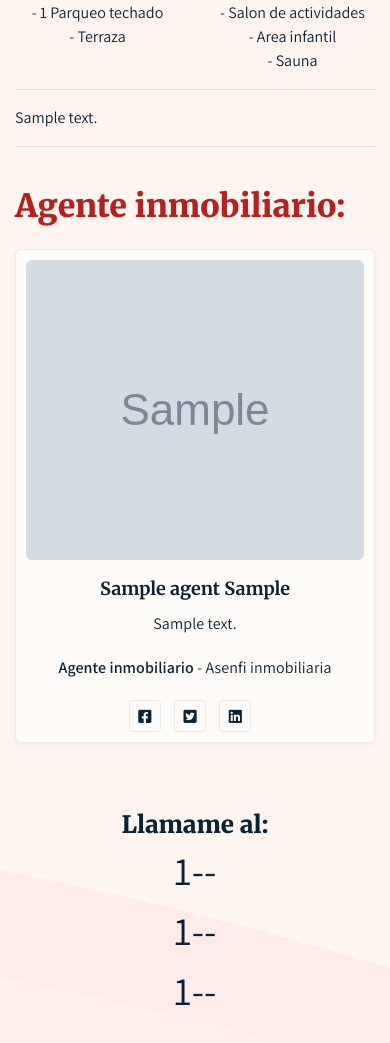
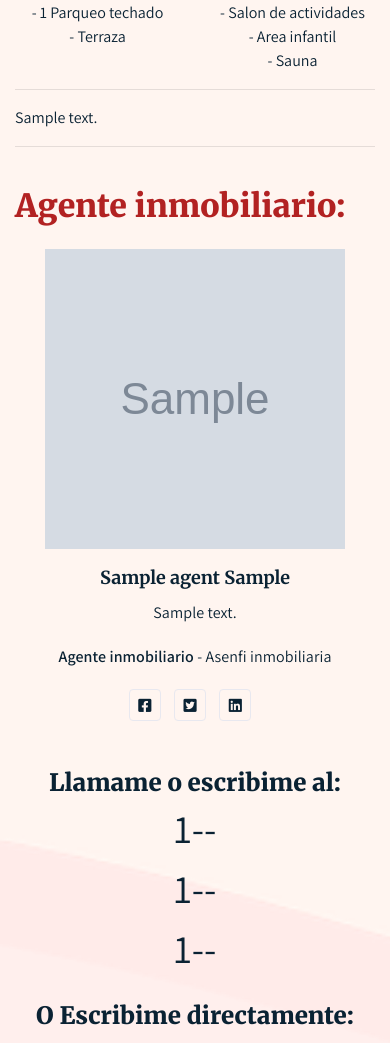
Before and after one commit to firemoises/inmo_web, a Django app: page /portfolio/1/ in a window 390 px wide. Shown: the part 829-1872 px from the top of the page. Run offline with Django 3.2, Linux system fonts and the light colour scheme; tables that the repository leaves empty hold one stand-in row (values such as "Sample post"); grey boxes marked "Sample" are stand-in pictures; some libraries are stand-ins or nearby versions.

Commit message:
se arreglaron detalles del mobile

```diff
--- a/core/templates/core/index.html
+++ b/core/templates/core/index.html
@@ -155,10 +155,30 @@
 
           <div class="row" style="text-align: center;">
 
-            <div class="col-md-4">
-              <div class="agent-photo m-spc">
+            <!--- FOTO DEL AGENTE SOLO EN MOBILE-->
+            <div class="col-md-4 d-sm-none">
+              <div class="">
                 <div class="media_agent">
-                  <img class="mr-3 agent_cropped" src="{{agent.image1.url}}" alt="image">
+                  <img class="agent_cropped" src="{{agent.image1.url}}" alt="image">
+                  <div class="media-body agent-details">
+                    <h5>{{agent.nombre}} {{agent.apellido}}</h5>
+                    <p>{{agent.desc}}</p>
+                    <p><span>Agente inmobiliario</span> - Asenfi inmobiliaria</p>
+                    <div class="social-links-">
+                      {% if agent.url_facebook %}<a href={{agent.url_facebook}}><i class="fab fa-facebook-square"></i> </a>{% endif %}
+                      {% if agent.url_twitter %}<a href={{agent.url_twitter}}><i class="fab fa-twitter-square"></i> </a>{% endif %}
+                      {% if agent.url_linkedin %}<a href={{agent.url_linkedin}}><i class="fab fa-linkedin"></i> </a>{% endif %}
+                    </div>
+                  </div>
+                </div>
+              </div>
+            </div>
+
+            <!--- FOTO DEL AGENTE SOLO EN pc en adelante-->
+            <div class="col-md-4 d-none d-md-block">
+              <div class="agent-photo">
+                <div class="media_agent">
+                  <img class="agent_cropped" src="{{agent.image1.url}}" alt="image">
                   <div class="media-body agent-details">
                     <h5>{{agent.nombre}} {{agent.apellido}}</h5>
                     <p>{{agent.desc}}</p>
@@ -174,7 +194,7 @@
             </div>
 
             <div class="col-sm-4"><br><br>
-              <h4>Llamame al:</h4>
+              <h4>Llamame o escribime al:</h4>
               <div style="font-size: 40px;" class="v-center">
                 <div class="row">
                   <div class="col-sm-12"><span>{{agent.telefono|phonenumber}}</span></div>
```
Also changed, not shown: core/static/core/css/style.css (+20 -2 lines).
